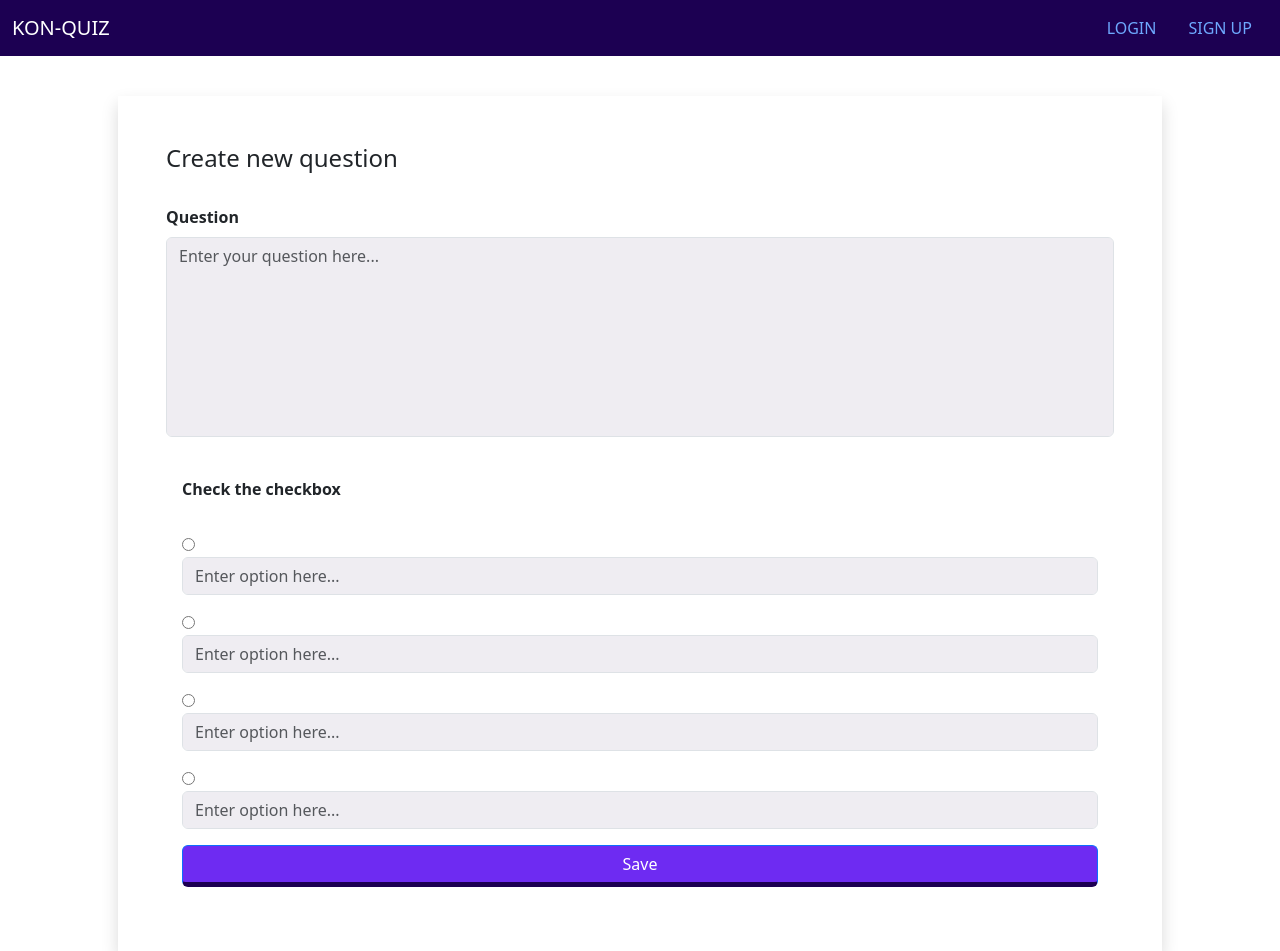
After one commit to Zhen-Zhi/FWDD-KON-Quiz, a PHP site: page /create_ques.php in a window 1280 px wide. The commit adds this page. Run offline with PHP 8.4, Linux system fonts and the light colour scheme.

Commit message:
create ques

```diff
--- /dev/null
+++ b/create_ques.php
@@ -0,0 +1,82 @@
+<!DOCTYPE html>
+<?php
+    include("session.php");
+    include("conn.php");
+?>
+
+<html>
+    <head>
+        <title>KON Quiz - Create Quiz</title>
+        <meta name="description" content="Our first page">
+        <meta name="keywords" content="html tutorial template">
+    </head>
+
+    <body>
+    <br><br>
+    <div class="container pt-5 px-5 mx-auto">
+        <div class="shadow p-5">
+            <div class="d-flex justify-content-between align-items-center mb-3">
+                <h4 class="text-right">Create new question</h4>
+            </div>
+            <form action="" method="POST" class="" id="edit-form">
+                <div class="mx-auto my-4">
+                    <label for="quiz-title" class="form-label">Question</label>
+                    <textarea class="form-control" placeholder="Enter your question here..." id="ques" name="ques_title"></textarea>
+                    <div class="invalid-feedback">
+                    </div>
+                </div>
+
+                <div class="mx-auto">
+                    <label for="quiz-title" class="form-label m-3">Check the checkbox</label>
+                    <div class="m-3">
+                        <input type="radio" class="" name="correct_opt" value="opt1" id="opt1">
+                        <input id="opt" class="form-control" type="text" name="opt1" placeholder="Enter option here...">
+                    </div>
+                    <div class="m-3">
+                        <input type="radio" class="" name="correct_opt" value="opt2" id="opt2">
+                        <input id="opt" class="form-control" type="text" name="opt2" placeholder="Enter option here...">
+                    </div>
+                    <div class="m-3">
+                        <input type="radio" class="" name="correct_opt" value="opt3" id="opt2">
+                        <input id="opt" class="form-control" type="text" name="opt3" placeholder="Enter option here...">
+                    </div>
+                    <div class="m-3">
+                        <input type="radio" class="" name="correct_opt" value="opt4" id="opt2">
+                        <input id="opt" class="form-control" type="text" name="opt4" placeholder="Enter option here...">
+                    </div>
+                    <div class="row m-3">
+                        <button type="submit" id="" class="btn btn-primary" name="submit-btn">Save</button>
+                    </div>
+                </div>
+            </form>
+        </div>
+    </div>
+    </body>
+</html>
+
+<style>
+    #ques {
+        height: 25vh;
+        resize: none;
+    }
+</style>
+
+<?php
+    if (isset($_POST['submit-btn'])) {
+        $ques_title = mysqli_real_escape_string($con,$_POST['ques_title']);
+        $opt1 = mysqli_real_escape_string($con,$_POST['opt1']);
+        $opt2 = mysqli_real_escape_string($con,$_POST['opt2']);
+        $opt3 = mysqli_real_escape_string($con,$_POST['opt3']);
+        $opt4 = mysqli_real_escape_string($con,$_POST['opt4']);
+        $correct_opt = mysqli_real_escape_string($con,$_POST['correct_opt']);
+        $quiz_id = mysqli_real_escape_string($con,$_SESSION['quiz_id']);
+
+        $query = "INSERT INTO quiz_ques (ques, opt1, opt2, opt3, opt4, correct_opt, qz_ID) VALUES ('$ques_title', '$opt1', '$opt2', '$opt3', '$opt4', '$correct_opt', '$quiz_id')";
+        if (mysqli_query($con, $query)) {
+            echo '<script>alert("Record added!");window.location.href="question_page.php";</script>';
+        }
+        else {
+            echo mysqli_error($con);
+        }
+    }
+?>
--- a/create_quiz.php
+++ b/create_quiz.php
@@ -1,20 +1,23 @@
 <?php
     include("conn.php");
+    session_start();
     $response = "before";
     $message = "beofore";
 
     $qz_title = mysqli_real_escape_string($con,$_POST['qz_title']);
     $qz_desc = mysqli_real_escape_string($con,$_POST['qz_desc']);
+    $user_id = mysqli_real_escape_string($con,$_POST['id']);
 
     // check duplicate quiz title
     $query = "SELECT qz_id, Title FROM quiz WHERE Title = '$qz_title'";
     $duplicate_title = mysqli_query($con, $query);
 
     if (mysqli_num_rows($duplicate_title) == 0 && $qz_title != "" && $qz_desc != "") {
-        $query_create_quiz = "INSERT INTO quiz (Title, Description) VALUES ('$qz_title', '$qz_desc')";
+        $query_create_quiz = "INSERT INTO quiz (Title, Description, User_ID) VALUES ('$qz_title', '$qz_desc', '$user_id')";
         if (mysqli_query($con, $query_create_quiz)) {
             $response = "Success";
             $message = "Quiz created successfully";
+            $_SESSION['quiz_id'] = mysqli_insert_id($con);
         }
         else {
             echo "Error: " . mysqli_error($con);
```
Also changed, not shown: profile.php (+9 -1 lines), question_page.php (+57 -11 lines), img/tick.png (added).
